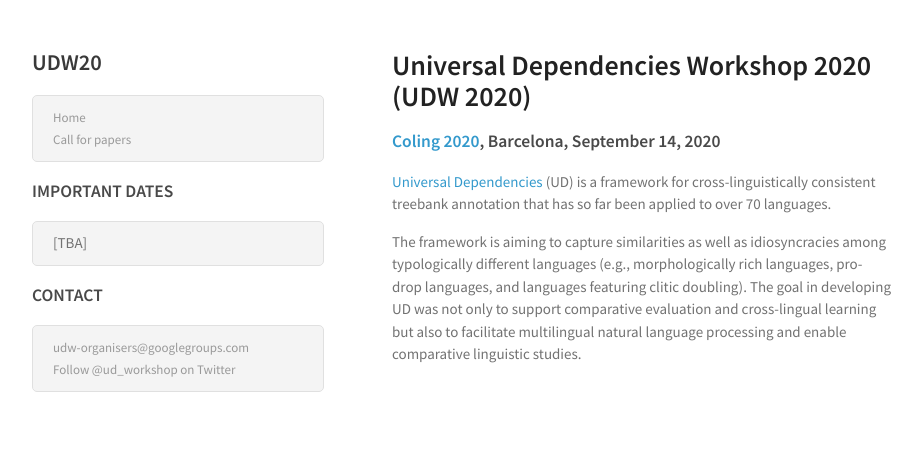
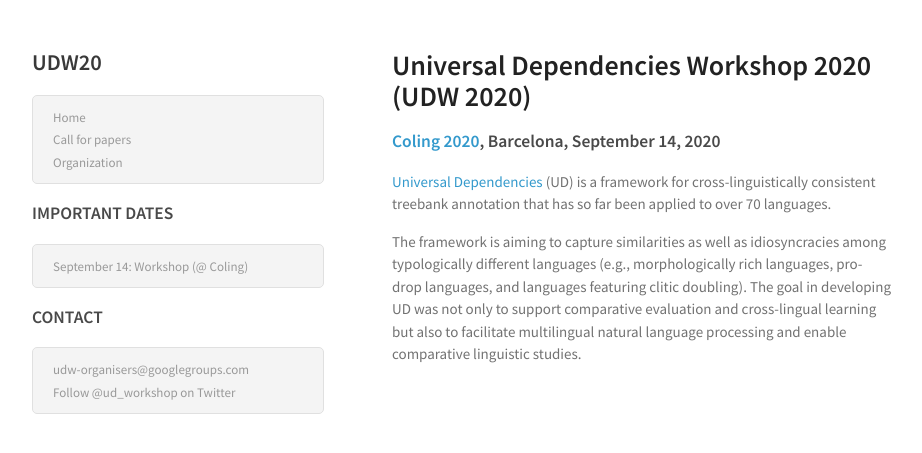
Before and after one commit to UniversalDependencies/udw21, a Jekyll site: the page built from index.md, in a window 1280 px wide. Shown: the top 453 px of the page, without its empty margins (178-1100 px from the left). Built offline with Jekyll 4.4.1, drawn with Linux system fonts in a browser that asks for light colours.

Commit message:
Added organization & workshop date

```diff
--- a/_includes/header.html
+++ b/_includes/header.html
@@ -6,12 +6,12 @@
     <!-- <li><a class="page-link" href="/udw20/submission.html">Submission</a></li> -->
     <!-- <li><a class="page-link" href="/udw20/registration.html">Registration</a></li> -->
     <!-- <li><a class="page-link" href="/udw20/program.html">Program</a></li> -->
-    <!-- <li><a class="page-link" href="/udw20/organization.html">Organization</a></li> -->
+    <li><a class="page-link" href="/udw20/organization.html">Organization</a></li>
 </ul>
 
 <h3>IMPORTANT DATES</h3>
 <ul>
-    <li>[TBA]</li>
+    <li><span>September 14: Workshop (@ Coling)</span></li>
 </ul>
 
 
```
